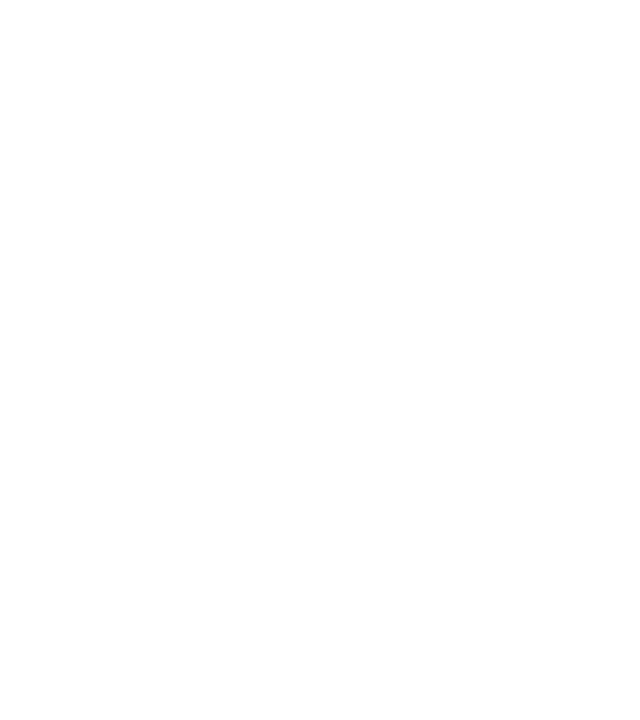
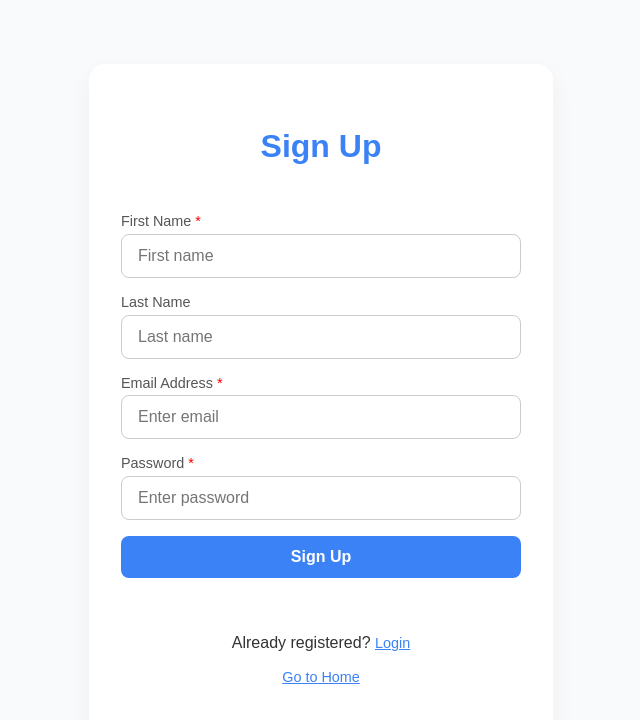
Before and after one commit to MAYANKSHARMA01010/GROWAY, a Next.js app: page /signup in a window 1280 px wide. Shown: the top 720 px of the page, without its empty margins (319-959 px from the left). Built offline with nearby package versions, Linux system fonts and the light colour scheme.

Commit message:
Signup page without auth DOne

```diff
--- a/src/pages/signup.jsx
+++ b/src/pages/signup.jsx
@@ -1,15 +1,116 @@
 'use client';
 
-import React from 'react'
-import "../styles/signup.css";
+import React, { useState } from 'react';
+import { useRouter } from 'next/navigation';
+import '../styles/signup.css';
 
+export default function Signup() {
+  const router = useRouter();
+  const [email, setEmail] = useState('');
+  const [password, setPassword] = useState('');
+  const [fname, setFname] = useState('');
+  const [lname, setLname] = useState('');
 
-function signup() {
+  const handleRegister = (e) => {
+    e.preventDefault();
+
+    if (!email || !password || !fname) {
+      alert('Please fill in all required fields.');
+      return;
+    }
+
+    alert(`Welcome, ${fname} ${lname || ''}!`);
+
+    setEmail('');
+    setPassword('');
+    setFname('');
+    setLname('');
+  };
+
   return (
-    <div>
+    <div className="signup-container">
+      <form className="signup-form" onSubmit={handleRegister}>
+        <h3 className="signup-title">Sign Up</h3>
 
+        <div className="signup-group">
+          <label htmlFor="fname">
+            First Name<span className="required">*</span>
+          </label>
+          <input
+            id="fname"
+            type="text"
+            placeholder="First name"
+            value={fname}
+            onChange={(e) => setFname(e.target.value)}
+            required
+          />
+        </div>
+
+        <div className="signup-group">
+          <label htmlFor="lname">Last Name</label>
+          <input
+            id="lname"
+            type="text"
+            placeholder="Last name"
+            value={lname}
+            onChange={(e) => setLname(e.target.value)}
+          />
+        </div>
+
+        <div className="signup-group">
+          <label htmlFor="email">
+            Email Address<span className="required">*</span>
+          </label>
+          <input
+            id="email"
+            type="email"
+            placeholder="Enter email"
+            value={email}
+            onChange={(e) => setEmail(e.target.value)}
+            required
+          />
+        </div>
+
+        <div className="signup-group">
+          <label htmlFor="password">
+            Password<span className="required">*</span>
+          </label>
+          <input
+            id="password"
+            type="password"
+            placeholder="Enter password"
+            value={password}
+            onChange={(e) => setPassword(e.target.value)}
+            required
+          />
+        </div>
+
+        <button type="submit" className="signup-button">
+          Sign Up
+        </button>
+
+        <div className="signup-links">
+          <p>
+            Already registered?{' '}
+            <button
+              type="button"
+              className="signup-link"
+              onClick={() => router.push('/login')}
+            >
+              Login
+            </button>
+          </p>
+          <p>
+            <button
+              type="button"
+              className="signup-link"
+              onClick={() => router.push('/')}
+            >
+              Go to Home
+            </button>
+          </p>
+        </div>
+      </form>
     </div>
-  )
+  );
 }
-
-export default signup
--- a/src/styles/login.css
+++ b/src/styles/login.css
@@ -1,63 +1,92 @@
+/* Reset and base styles */
+body {
+  margin: 0;
+  font-family: Arial, sans-serif;
+  background-color: #f9fafb;
+  color: #333;
+}
+
 .login-container {
   max-width: 400px;
-  margin: 5rem auto;
+  margin: 4rem auto;
   padding: 2rem;
-  background: #fff;
-  border-radius: 8px;
-  box-shadow: 0 4px 20px rgba(0, 0, 0, 0.1);
-  text-align: center;
+  background-color: #fff;
+  border-radius: 1rem;
+  box-shadow: 0 10px 25px rgba(0, 0, 0, 0.05);
 }
 
 .login-title {
+  text-align: center;
   font-size: 2rem;
-  margin-bottom: 1.5rem;
-  color: #333;
+  font-weight: bold;
+  margin-bottom: 2rem;
+  color: #3b82f6;
 }
 
 .login-form {
   display: flex;
   flex-direction: column;
+  gap: 1rem;
+}
+
+.login-label {
+  font-size: 0.9rem;
+  font-weight: 500;
+  color: #555;
 }
 
 .login-input {
-  padding: 0.75rem;
-  margin-bottom: 1rem;
+  padding: 0.75rem 1rem;
+  font-size: 1rem;
   border: 1px solid #ccc;
-  border-radius: 4px;
-  font-size: 1rem;
+  border-radius: 0.5rem;
+  transition: border-color 0.3s, box-shadow 0.3s;
 }
 
-.login-input:disabled {
-  background-color: #f5f5f5;
-  color: #999;
+.login-input:focus {
+  border-color: #3b82f6;
+  box-shadow: 0 0 0 3px rgba(59, 130, 246, 0.2);
+  outline: none;
 }
 
 .login-button {
-  padding: 0.75rem;
-  background: linear-gradient(to right, #0070f3, #00b4d8);
+  padding: 0.75rem 1rem;
+  background-color: #3b82f6;
   color: white;
   font-size: 1rem;
+  font-weight: 600;
   border: none;
-  border-radius: 4px;
+  border-radius: 0.5rem;
   cursor: pointer;
-  transition: background 0.3s ease, transform 0.3s ease;
+  transition: background-color 0.3s;
 }
 
 .login-button:hover {
-  background: linear-gradient(to right, #005bb5, #0096c7);
-  transform: translateY(-2px);
+  background-color: #2563eb;
+}
+
+.login-button:disabled {
+  opacity: 0.6;
+  cursor: not-allowed;
 }
 
 .login-links {
+  text-align: center;
   margin-top: 1.5rem;
 }
 
 .login-link {
-  color: #0070f3;
+  background: none;
+  border: none;
+  color: #3b82f6;
   cursor: pointer;
+  font-size: 0.9rem;
   text-decoration: underline;
+  padding: 0;
+  margin: 0;
+  transition: color 0.3s;
 }
 
 .login-link:hover {
-  color: #005bb5;
+  color: #2563eb;
 }
--- a/src/styles/signup.css
+++ b/src/styles/signup.css
@@ -0,0 +1,98 @@
+/* Reset and base styles */
+body {
+  margin: 0;
+  font-family: Arial, sans-serif;
+  background-color: #f9fafb;
+  color: #333;
+}
+
+.signup-container {
+  max-width: 400px;
+  margin: 4rem auto;
+  padding: 2rem;
+  background-color: #fff;
+  border-radius: 1rem;
+  box-shadow: 0 10px 25px rgba(0, 0, 0, 0.05);
+}
+
+.signup-title {
+  text-align: center;
+  font-size: 2rem;
+  font-weight: bold;
+  margin-bottom: 2rem;
+  color: #3b82f6;
+}
+
+.signup-form {
+  display: flex;
+  flex-direction: column;
+  gap: 1rem;
+}
+
+.signup-group {
+  display: flex;
+  flex-direction: column;
+}
+
+.signup-group label {
+  font-size: 0.9rem;
+  font-weight: 500;
+  color: #555;
+  margin-bottom: 0.3rem;
+}
+
+.signup-group .required {
+  color: red;
+  margin-left: 0.25rem;
+}
+
+.signup-group input {
+  padding: 0.75rem 1rem;
+  font-size: 1rem;
+  border: 1px solid #ccc;
+  border-radius: 0.5rem;
+  transition: border-color 0.3s, box-shadow 0.3s;
+}
+
+.signup-group input:focus {
+  border-color: #3b82f6;
+  box-shadow: 0 0 0 3px rgba(59, 130, 246, 0.2);
+  outline: none;
+}
+
+.signup-button {
+  padding: 0.75rem 1rem;
+  background-color: #3b82f6;
+  color: white;
+  font-size: 1rem;
+  font-weight: 600;
+  border: none;
+  border-radius: 0.5rem;
+  cursor: pointer;
+  transition: background-color 0.3s;
+}
+
+.signup-button:hover {
+  background-color: #2563eb;
+}
+
+.signup-links {
+  text-align: center;
+  margin-top: 1.5rem;
+}
+
+.signup-link {
+  background: none;
+  border: none;
+  color: #3b82f6;
+  cursor: pointer;
+  font-size: 0.9rem;
+  text-decoration: underline;
+  padding: 0;
+  margin: 0;
+  transition: color 0.3s;
+}
+
+.signup-link:hover {
+  color: #2563eb;
+}
```
Also changed, not shown: src/pages/login.jsx (+27 -11 lines).
